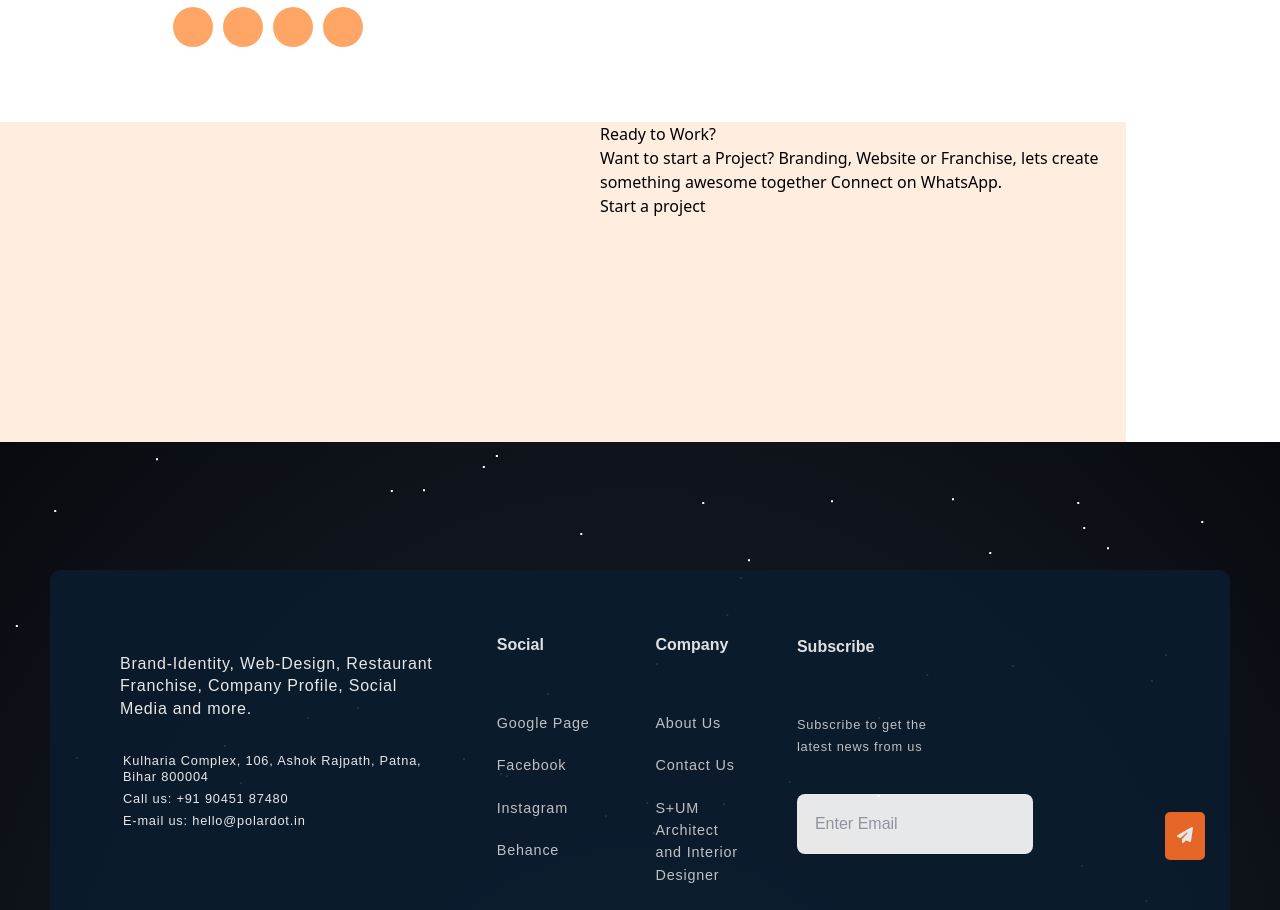
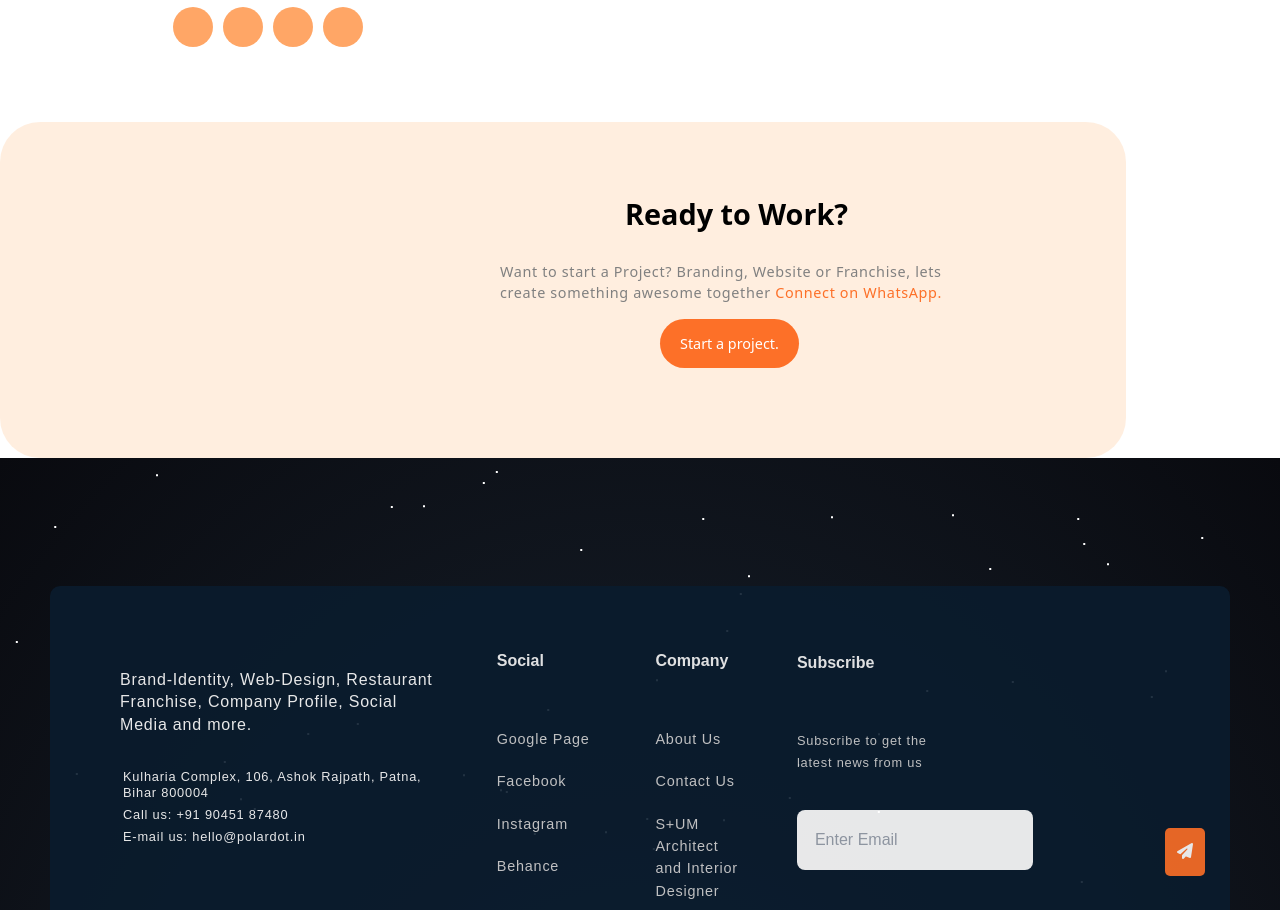
Before and after one commit to Kashyap-Rishi/Polardotclone, a React (Create React App) app in the folder my-app/: page / in a window 1280 px wide. Shown: the part 4200-5110 px from the top of the page. Built offline with nearby package versions, Linux system fonts and the light colour scheme.

Commit message:
abovefooter

```diff
--- a/my-app/src/components/connect/Connect.jsx
+++ b/my-app/src/components/connect/Connect.jsx
@@ -6,8 +6,8 @@ const Connect = () => {
     <div className="background">
     <div className="connection">
     <h2>Ready to Work?</h2>
-    <p>Want to start a Project? Branding, Website or Franchise, lets create something awesome together Connect on WhatsApp.</p>
-    <a>Start a project</a>
+    <p>Want to start a Project? Branding, Website or Franchise, lets create something awesome together <b>Connect on WhatsApp.</b></p>
+    <a className="but">Start a project.</a>
     </div>
     </div>
   )
--- a/my-app/src/components/connect/connect.scss
+++ b/my-app/src/components/connect/connect.scss
@@ -1,15 +1,85 @@
 .background{
 
 
-height:40vh;
+height:42vh;
 left:0;
 width:88%;
-
+border-radius: 40px;
 margin-top:75px;
 background-color:  RGBA(253,162,80,0.18);
 .connection{
 
-        margin-left:600px;
+        margin-left:500px;
+        width:40%;
+        h2{
+                padding-top: 70px;
+                padding-bottom: 25px;
+                padding-left:125px;
+                font-size: 1.8rem;
+                font-weight: 600;
+
+        }
+        p{
+
+        justify-items: center;
+           font-size: 0.9rem;
+            letter-spacing: 0.04rem;
+
+        color: gray;
+        b{
+                color:#fd7028;
+                font-weight: 400;
+        }
+        padding-bottom:27px;
+        }
+        a{
+                margin-left: 160px;
+                background-color:#fd7028 ;
+                color: white;
+                padding:15px 20px;
+                border-radius: 40px;
+                font-size:0.9rem;
+                cursor:pointer;
+
+
+
+
+
+
+
+
+        }
+        a:hover {
+                box-shadow: 0 0 0 0 rgb(163, 186, 221);
+                transform: scale(1);
+                animation: pulse 2s infinite;
+                opacity: 0.9;
+             /* Animate for 1.5 seconds on hover */
+              }
+
+
+        @keyframes pulse {
+                0% {
+                        transform: scale(0.95);
+
+                }
+
+                70% {
+                        transform: scale(1);
+                        box-shadow: 0 0 0 20px rgba(#5a99d4, 0);
+
+                }
+
+                100% {
+                        transform: scale(1);
+                        box-shadow: 0 0 0 0 rgba(#5a99d4, 0);
+                }
+        }
+
+
+
+
+
 
 }
 }
```
